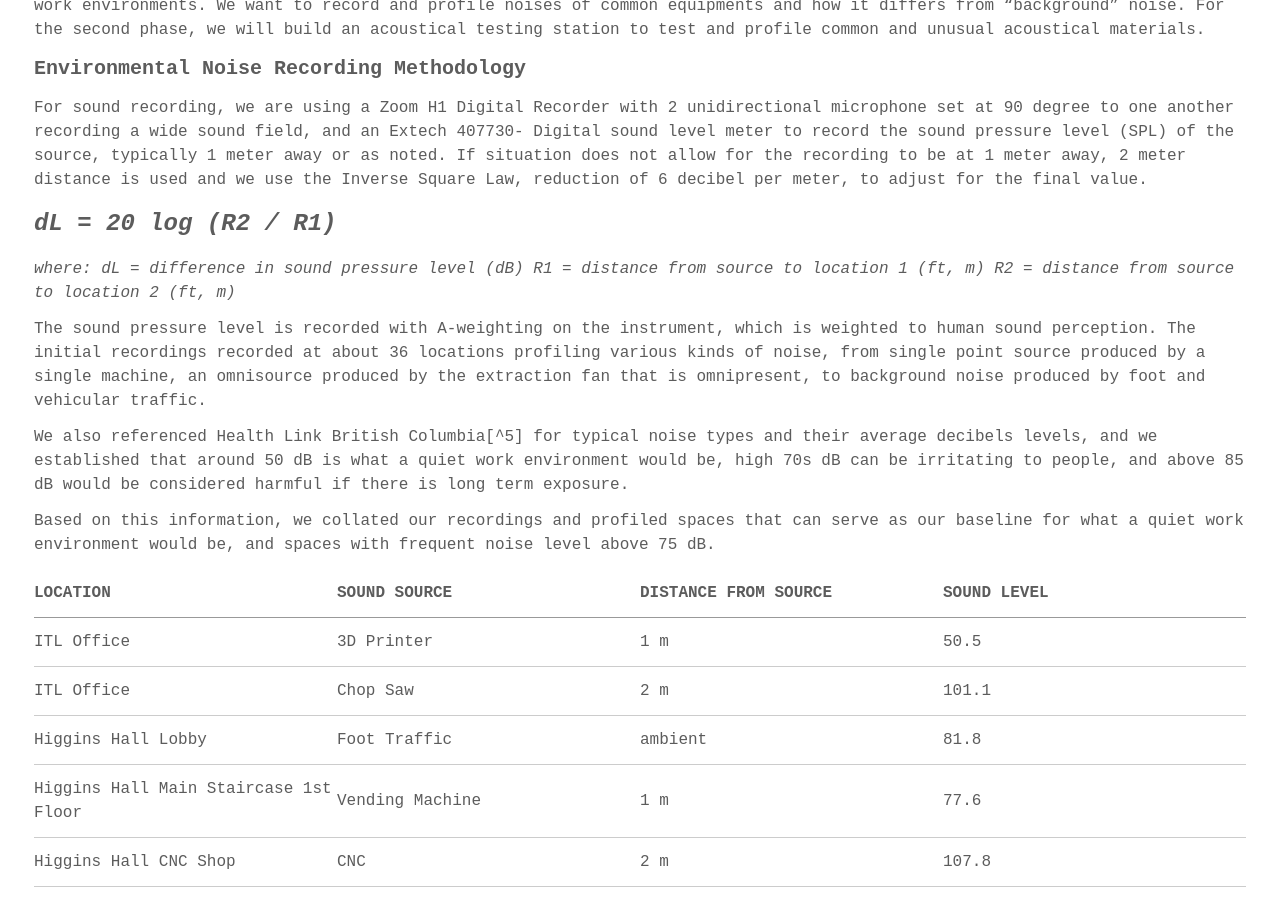
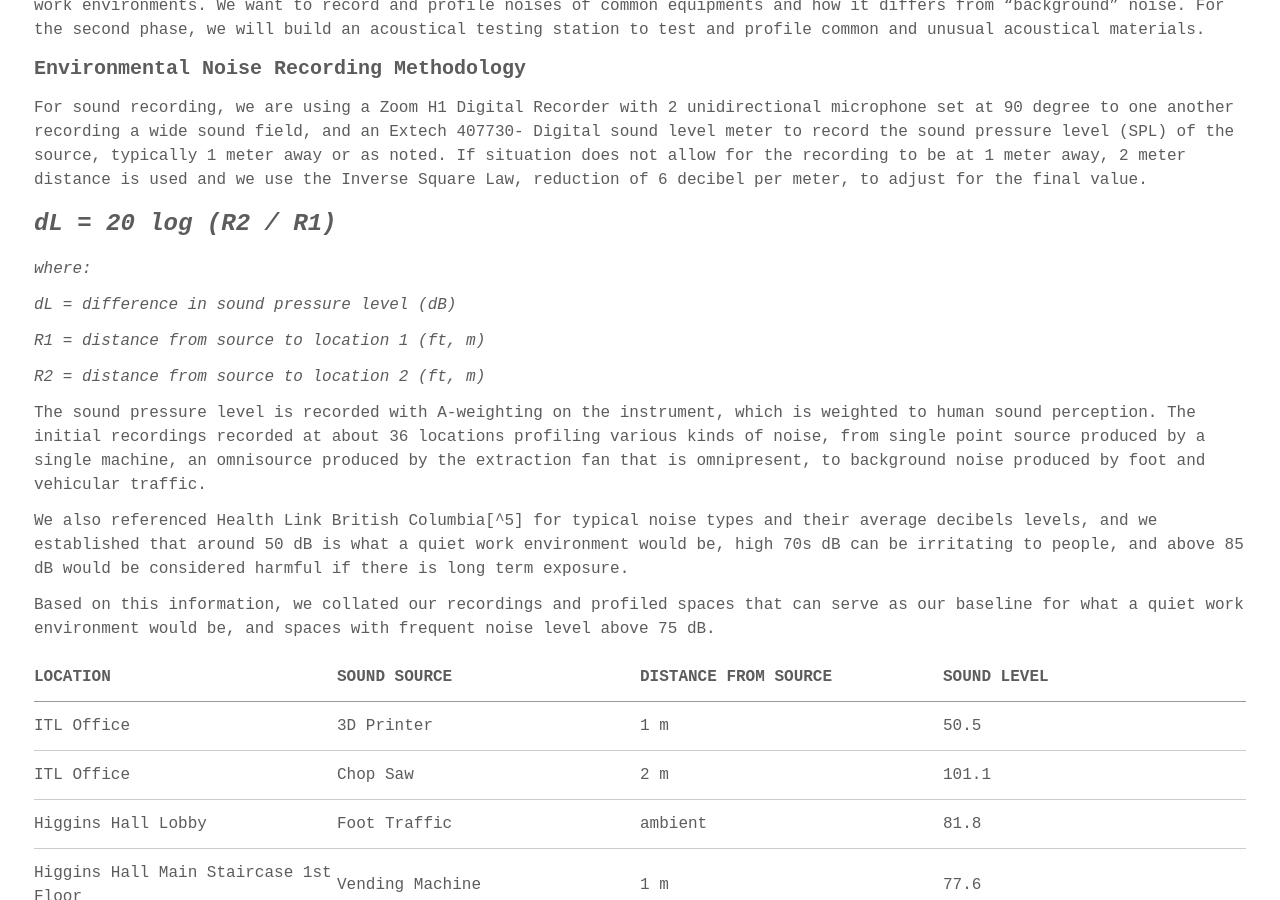
Before and after one commit to tedngai/itldatafactory, a Jekyll site: the page built from _posts/2019-1-24-EnvironmentalNoiseRecording.md, in a window 1280 px wide and 900 px high, scrolled down 791 px. Built offline with Jekyll 4.4.1, drawn with Linux system fonts in a browser that asks for light colours; some web fonts are replaced.

```diff
--- a/_posts/2019-1-24-EnvironmentalNoiseRecording.md
+++ b/_posts/2019-1-24-EnvironmentalNoiseRecording.md
@@ -23,10 +23,13 @@ For sound recording, we are using a Zoom H1 Digital Recorder with 2 unidirection
 
 
 ### *dL  =  20 log (R2 / R1)*
-*where:
-dL = difference in sound pressure level (dB)
-R1 = distance from source to location 1 (ft, m)
-R2 = distance from source to location 2 (ft, m)*
+*where:*
+
+*dL = difference in sound pressure level (dB)*
+
+*R1 = distance from source to location 1 (ft, m)*
+
+*R2 = distance from source to location 2 (ft, m)*
 
 
 
```
Also changed, not shown: other parts of _posts/2019-1-24-EnvironmentalNoiseRecording.md (+3 -3 lines).
